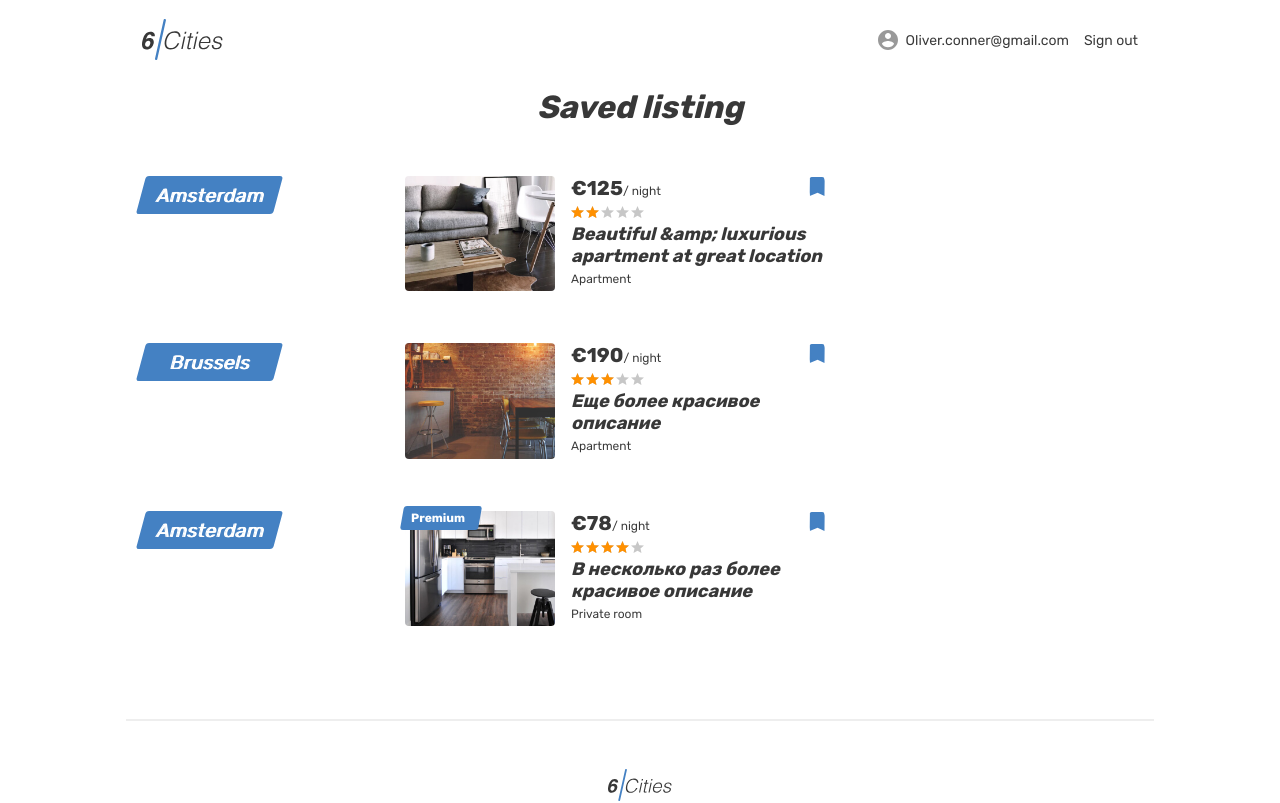
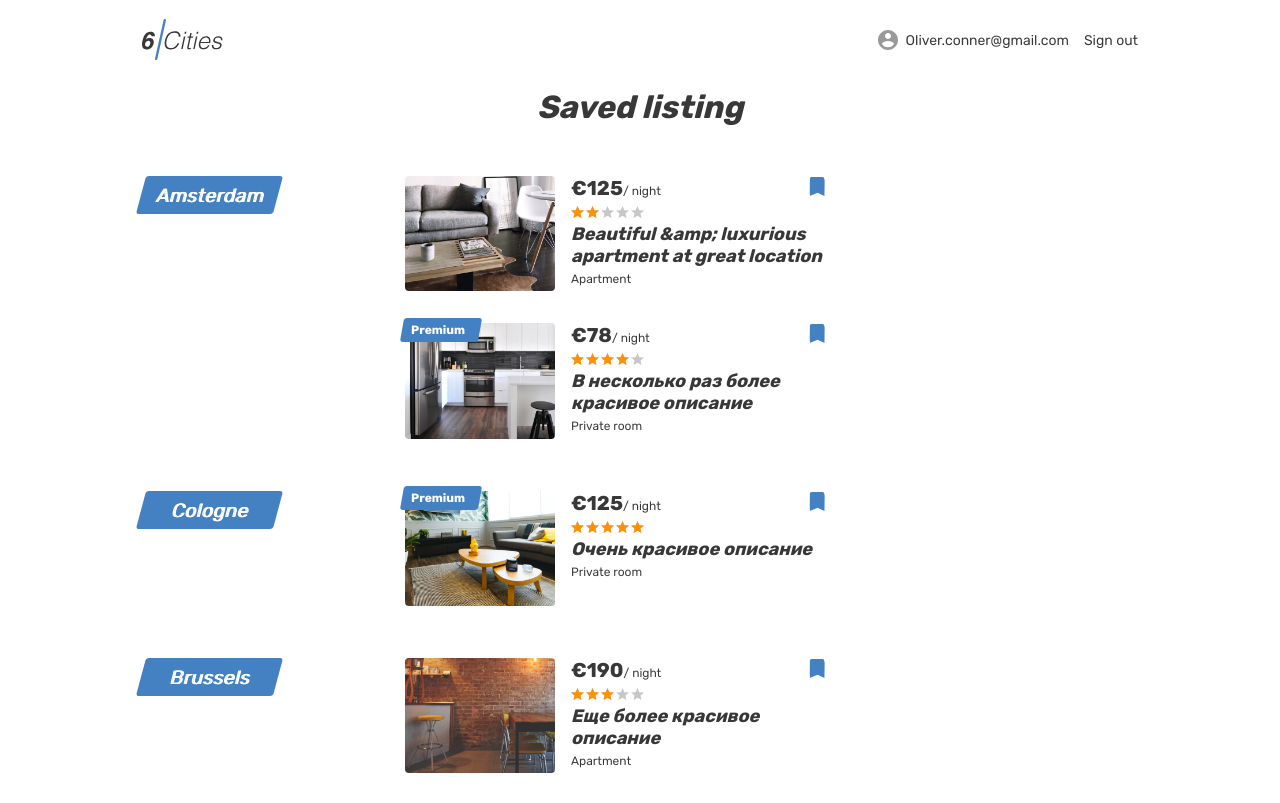
Before and after one commit to sanich123/sixCities, a React (Create React App) app in the folder project/: page /favorites in a window 1280 px wide. Shown: the top 803 px of the page. Built offline with nearby package versions, Linux system fonts and the light colour scheme.

Commit message:
Somethinig is done, but not totally

```diff
--- /dev/null
+++ b/project/src/components/favorites/favorite-city/favorite-city.tsx
@@ -0,0 +1,88 @@
+import { Link } from 'react-router-dom';
+// import { Offers } from '../../../types/types';
+type Offer = {
+  offer: {
+bedrooms: number,
+city: {
+  name: string,
+  // location: {
+  //   latitude: number,
+  //   longitude: number,
+  //   zoom: number,
+  // }
+}
+description: string,
+goods: string[],
+host: {
+  isPro: boolean,
+  avatarUrl: string,
+  id: number,
+  name: string,
+}
+  id: number,
+  images: string[],
+  isPremium: boolean,
+  isFavorite: boolean,
+  // location: {
+  //   latitude: number,
+  //   longitude: number,
+  //   zoom: number,
+  // }
+  maxAdults: number,
+  previewImage: string,
+  price: number,
+  rating: number,
+  title: string,
+  type: string,
+}}
+// type FavoriteCityProps = {
+//   type: string,
+//   description: string,
+//   price: number,
+//   rating: number,
+//   isPremium: boolean,
+//   previewImage: string,
+//   id: number,
+// }
+
+function FavoriteCity(offer: Offer): JSX.Element {
+  // eslint-disable-next-line no-console
+  console.log(offer.offer);
+  const {type, description, price, rating, isPremium, previewImage, id} = offer.offer;
+  return (
+    <article className="favorites__card place-card">
+      {isPremium ? <div className="place-card__mark"><span>Premium</span></div> : ''}
+      <div className="favorites__image-wrapper place-card__image-wrapper">
+        <Link to={`/offer/:${id}`}>
+          <img className="place-card__image" src={previewImage} width="150" height="110" alt=""/>
+        </Link>
+      </div>
+      <div className="favorites__card-info place-card__info">
+        <div className="place-card__price-wrapper">
+          <div className="place-card__price">
+            <b className="place-card__price-value">&euro;{price}</b>
+            <span className="place-card__price-text">&#47;&nbsp;night</span>
+          </div>
+          <button className="place-card__bookmark-button place-card__bookmark-button--active button" type="button">
+            <svg className="place-card__bookmark-icon" width="18" height="19">
+              <use xlinkHref="#icon-bookmark"></use>
+            </svg>
+            <span className="visually-hidden">In bookmarks</span>
+          </button>
+        </div>
+        <div className="place-card__rating rating">
+          <div className="place-card__stars rating__stars">
+            <span style={{width: `${rating / 5 * 100}%`}}></span>
+            <span className="visually-hidden">Rating</span>
+          </div>
+        </div>
+        <h2 className="place-card__name">
+          <Link to={`/offer/:${id}`}>{description}</Link>
+        </h2>
+        <p className="place-card__type">{type}</p>
+      </div>
+    </article>
+  );
+}
+
+export default FavoriteCity;
--- /dev/null
+++ b/project/src/components/favorites/favorite-list/favorite-list.tsx
@@ -0,0 +1,63 @@
+import { Offers } from '../../../types/types';
+import FavoriteCity from '../favorite-city/favorite-city';
+
+// type Offer = {
+// bedrooms: number,
+// city: {
+//   name: string,
+//   // location: {
+//   //   latitude: number,
+//   //   longitude: number,
+//   //   zoom: number,
+//   // }
+// }
+// description: string,
+// goods: string[],
+// host: {
+//   isPro: boolean,
+//   avatarUrl: string,
+//   id: number,
+//   name: string,
+// }
+//   id: number,
+//   images: string[],
+//   isPremium: boolean,
+//   isFavorite: boolean,
+//   // location: {
+//   //   latitude: number,
+//   //   longitude: number,
+//   //   zoom: number,
+//   // }
+//   maxAdults: number,
+//   previewImage: string,
+//   price: number,
+//   rating: number,
+//   title: string,
+//   type: string,
+//  }
+
+type FavoritesListProps = {
+  city: string,
+  offers: Offers,
+}
+
+function FavoritesList(props: FavoritesListProps): JSX.Element {
+  const { city, offers } = props;
+  const cityOffers = offers.filter((offer) => offer.city.name === city);
+  return (
+    <li className="favorites__locations-items">
+      <div className="favorites__locations locations locations--current">
+        <div className="locations__item">
+          <a className="locations__item-link" href="/">
+            <span>{city}</span>
+          </a>
+        </div>
+      </div>
+      <div className="favorites__places">
+        {cityOffers.map((offer) => <FavoriteCity offer={offer} key={offer.id} />)}
+      </div>
+    </li>
+  );
+}
+
+export default FavoritesList;
--- a/project/src/components/favorites/favorites-city/favorites-city.tsx
+++ /dev/null
@@ -1,64 +0,0 @@
-import { Link } from 'react-router-dom';
-
-type FavoriteCityProps = {
-  type: string,
-  description: string,
-  price: number,
-  rating: number,
-  isPremium: boolean,
-  previewImage: string,
-  city: {
-    name: string,
-  },
-  id: number,
-}
-
-function FavoriteCity({type, description, price, rating, isPremium, city, previewImage, id }: FavoriteCityProps): JSX.Element {
-  return (
-    <li className="favorites__locations-items">
-      <div className="favorites__locations locations locations--current">
-        <div className="locations__item">
-          <a className="locations__item-link" href="/">
-            <span>{city.name}</span>
-          </a>
-        </div>
-      </div>
-      <div className="favorites__places">
-        <article className="favorites__card place-card">
-          {isPremium ? <div className="place-card__mark"><span>Premium</span></div> : ''}
-          <div className="favorites__image-wrapper place-card__image-wrapper">
-            <Link to={`/offer/:${id}`}>
-              <img className="place-card__image" src={previewImage} width="150" height="110" alt=""/>
-            </Link>
-          </div>
-          <div className="favorites__card-info place-card__info">
-            <div className="place-card__price-wrapper">
-              <div className="place-card__price">
-                <b className="place-card__price-value">&euro;{price}</b>
-                <span className="place-card__price-text">&#47;&nbsp;night</span>
-              </div>
-              <button className="place-card__bookmark-button place-card__bookmark-button--active button" type="button">
-                <svg className="place-card__bookmark-icon" width="18" height="19">
-                  <use xlinkHref="#icon-bookmark"></use>
-                </svg>
-                <span className="visually-hidden">In bookmarks</span>
-              </button>
-            </div>
-            <div className="place-card__rating rating">
-              <div className="place-card__stars rating__stars">
-                <span style={{width: `${rating / 5 * 100}%`}}></span>
-                <span className="visually-hidden">Rating</span>
-              </div>
-            </div>
-            <h2 className="place-card__name">
-              <Link to={`/offer/:${id}`}>{description}</Link>
-            </h2>
-            <p className="place-card__type">{type}</p>
-          </div>
-        </article>
-      </div>
-    </li>
-  );
-}
-
-export default FavoriteCity;
--- a/project/src/components/favorites/favorites.tsx
+++ b/project/src/components/favorites/favorites.tsx
@@ -1,7 +1,7 @@
 import Sprite from '../main/sprite/sprite';
 import Header from '../main/header/header';
 import Footer from '../main/footer/footer';
-import FavoriteCity from './favorites-city/favorites-city';
+import FavoritesList from './favorite-list/favorite-list';
 import { Offers } from '../../types/types';
 
 type favoriteProps = {
@@ -25,29 +25,7 @@ function Favorites({offers}: favoriteProps): JSX.Element {
             <section className="favorites">
               <h1 className="favorites__title">Saved listing</h1>
               <ul className="favorites__list">
-                {offers.map((
-                  { id,
-                    description,
-                    price,
-                    type,
-                    rating,
-                    isPremium,
-                    isFavorite,
-                    city,
-                    previewImage,
-                  }) =>
-                  isFavorite ?
-                    <FavoriteCity
-                      key={id}
-                      type={type}
-                      description={description}
-                      price={price}
-                      rating={rating}
-                      isPremium={isPremium}
-                      city={city}
-                      previewImage={previewImage}
-                      id={id}
-                    /> : '')}
+                { uniqueСities.map((city) => <FavoritesList city={city} offers={offers} key={city} />) }
               </ul>
             </section>
           </div>
@@ -61,3 +39,27 @@ function Favorites({offers}: favoriteProps): JSX.Element {
 }
 
 export default Favorites;
+
+// {//offers.map((
+//   { id,
+//     description,
+//     price,
+//     type,
+//     rating,
+//     isPremium,
+//     isFavorite,
+//     city,
+//     previewImage,
+//   }) =>
+//   isFavorite ?
+//     <FavoritesList
+//       key={id}
+//       type={type}
+//       description={description}
+//       price={price}
+//       rating={rating}
+//       isPremium={isPremium}
+//       city={city}
+//       previewImage={previewImage}
+//       id={id}
+//     /> : '')}
--- a/project/src/components/properties/review-form/review-form.tsx
+++ b/project/src/components/properties/review-form/review-form.tsx
@@ -1,14 +1,11 @@
-/* eslint-disable no-console */
-// import { nanoid } from '@reduxjs/toolkit';
 import { useState } from 'react';
 import { Marks } from '../../const';
 
 function ReviewForm(): JSX.Element {
   const [text, setText] = useState('');
   const [rating, getRating] = useState('');
-
+  // eslint-disable-next-line no-console
   console.log(text, rating);
-
   return (
     <form className="reviews__form form"
       action="#"
```
